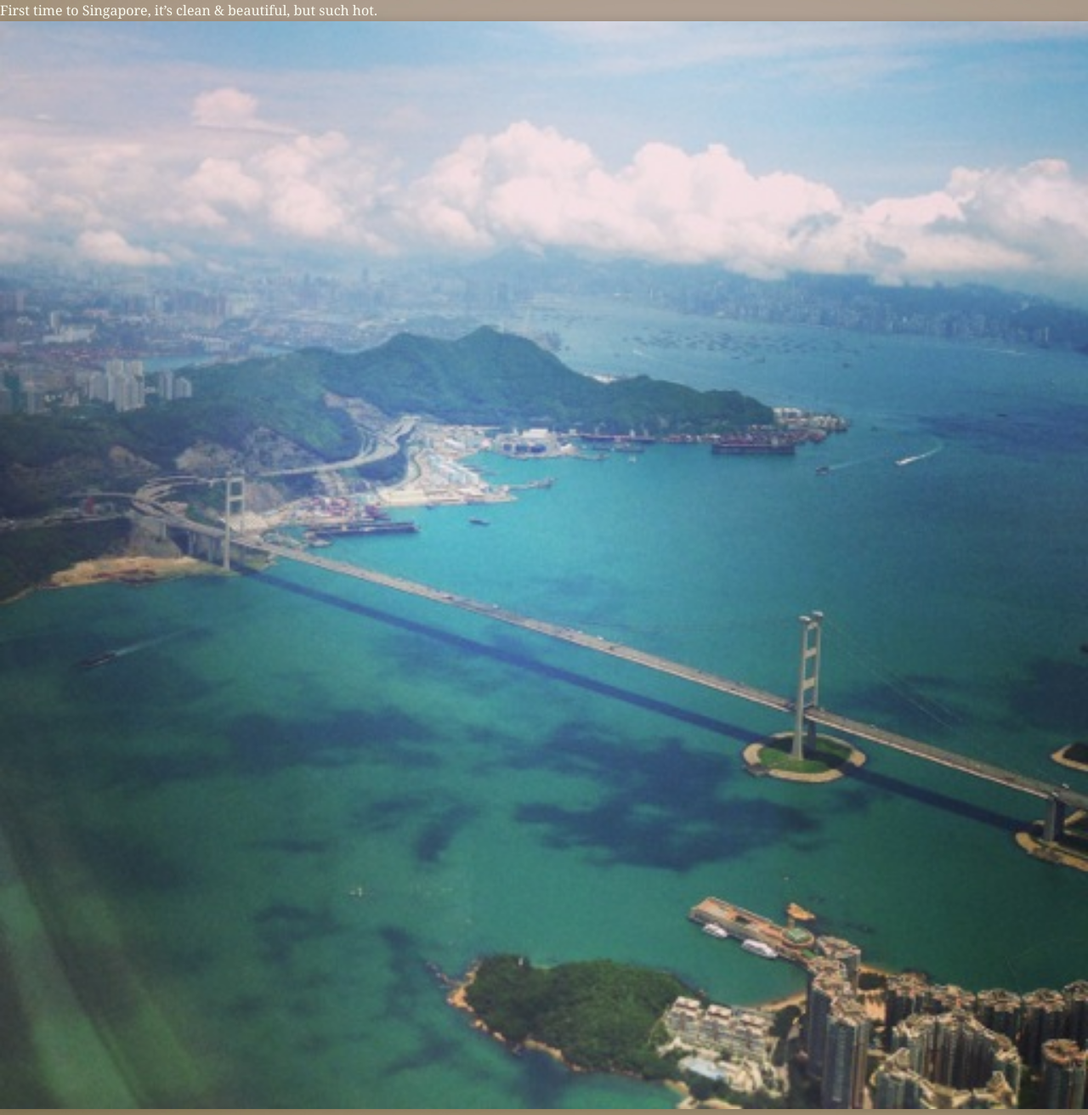
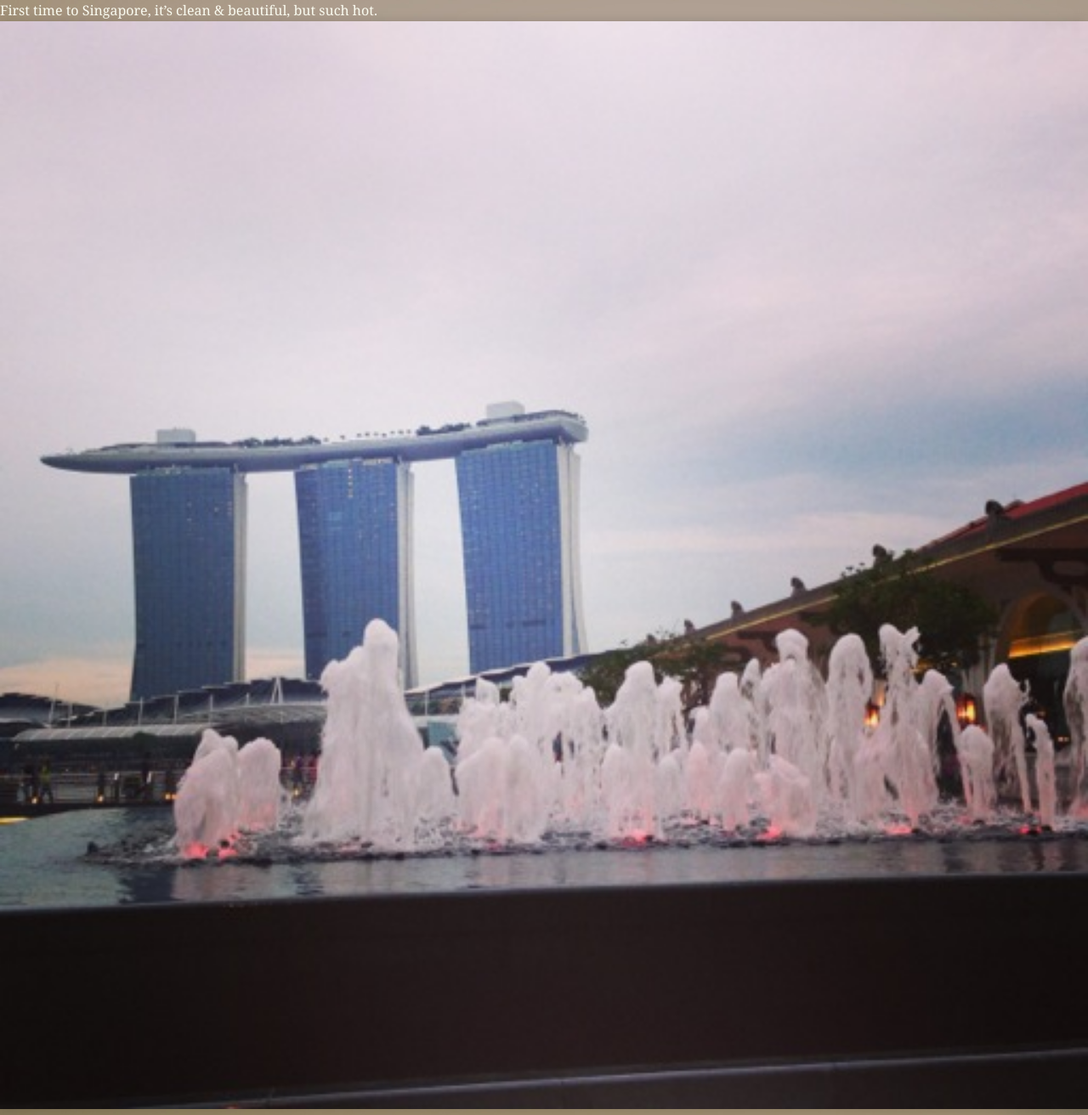
Before and after one commit to KjulyCom/place, a Jekyll site: the page built from _posts/2014-05-06-a-business-trip-to-singapore.md, in a window 1280 px wide. Shown: the whole page at 85% size. Built offline with Jekyll 4.4.1, drawn with Linux system fonts in a browser that asks for light colours; nearby versions of some CDN libraries.

Commit message:
Update 2014-05-06-a-business-trip-to-singapore.md

```diff
--- a/_posts/2014-05-06-a-business-trip-to-singapore.md
+++ b/_posts/2014-05-06-a-business-trip-to-singapore.md
@@ -6,4 +6,4 @@ tags: Singapore
 
 First time to Singapore, it’s clean & beautiful, but such hot.
 
-<img src="{{ site_url }}/img/posts/2014-05-19-back-to-hk.jpg" alt="">
+<img src="{{ site_url }}/img/posts/2014-05-06-singapore.jpg" alt="">
```
